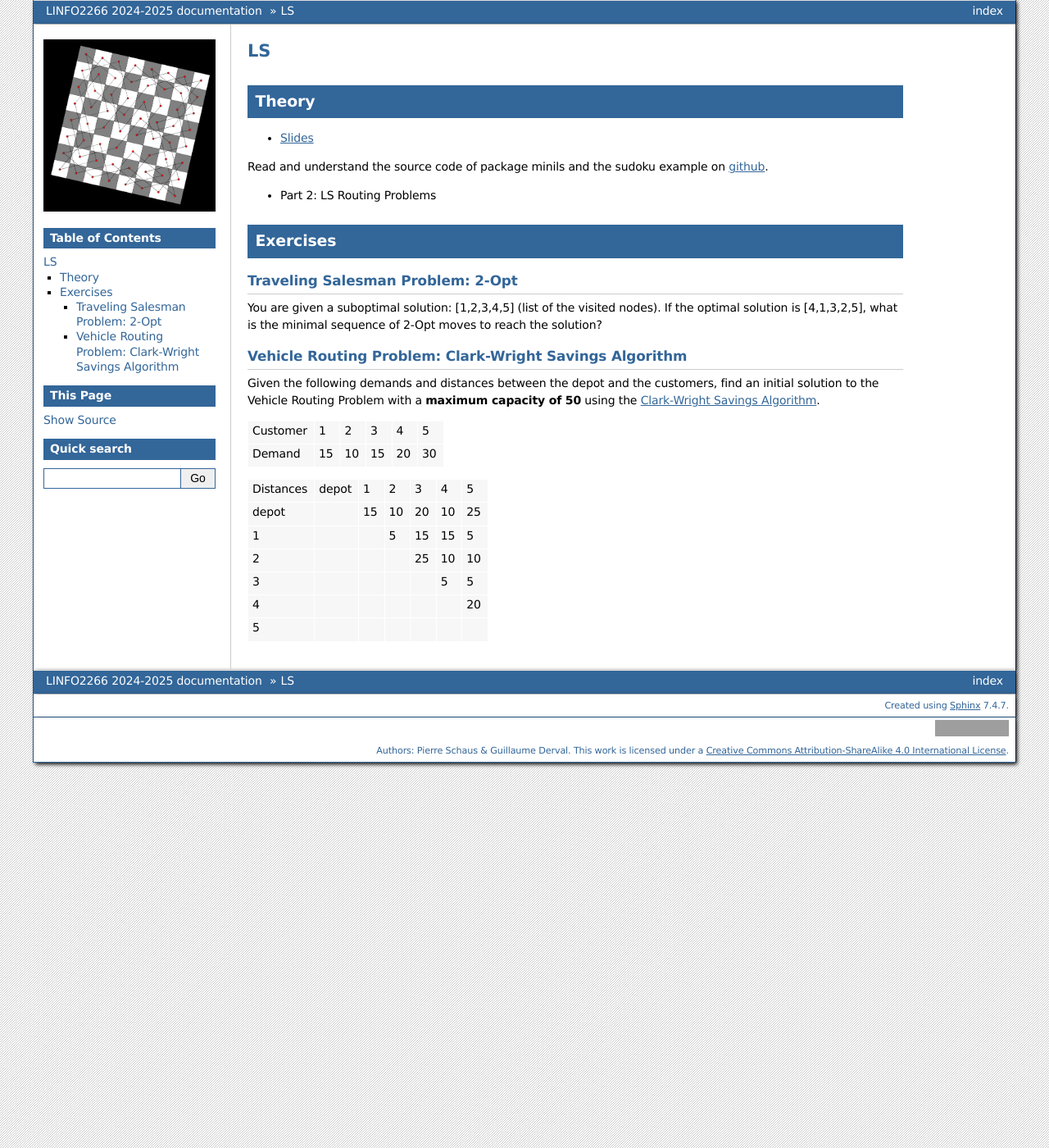
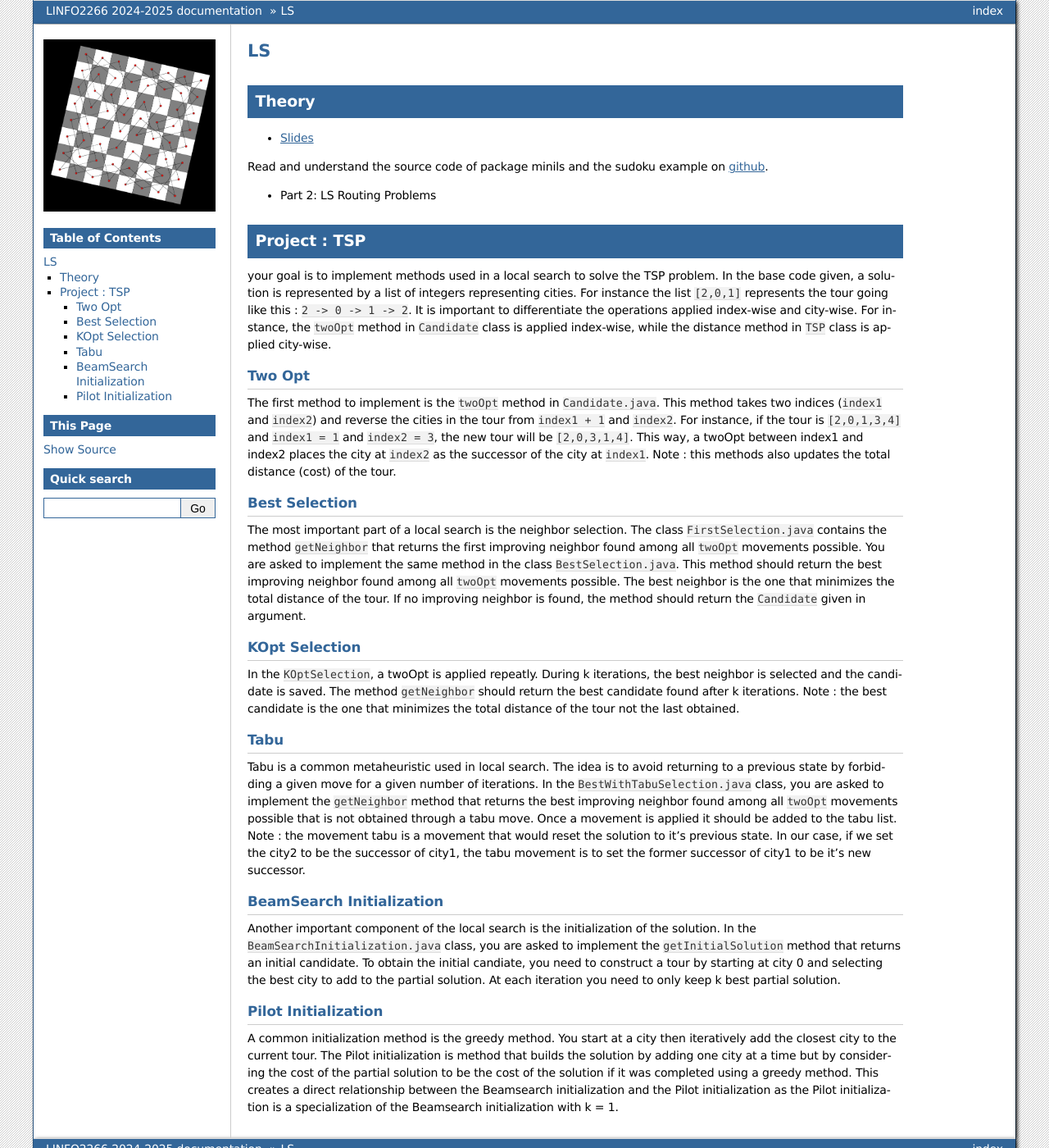
Before and after one commit to pschaus/linfo2266, a Sphinx documentation site: the page built from website/source/ls/index.rst, in a window 1280 px wide and 1400 px high. Shown: the whole window at 82% size. Built offline with Sphinx 7.4.7, drawn with Linux system fonts in a browser that asks for light colours; grey boxes are pictures that could not be loaded.

Commit message:
first draft

```diff
--- a/website/source/ls/index.rst
+++ b/website/source/ls/index.rst
@@ -16,31 +16,64 @@ Read and understand the source code of package minils and the sudoku example on
 
 * Part 2: LS Routing Problems
 
-Exercises
+Project : TSP
 =======================================
+your goal is to implement methods used in a local search to solve the TSP problem. In the base code given, a solution is represented by a list of integers representing cities. For instance the list ``[2,0,1]`` represents the tour going like this : ``2 -> 0 -> 1 -> 2``. It is important to differentiate the operations applied index-wise and city-wise. For instance, the ``twoOpt`` method in ``Candidate`` class is applied index-wise, while the distance method in ``TSP`` class is applied city-wise.
 
-Traveling Salesman Problem: 2-Opt
-"""""""""""""""""""""""""""""""""""""""
+Two Opt
+~~~~~~~~~~~~~~
 
-You are given a suboptimal solution: [1,2,3,4,5] (list of the visited nodes).
-If the optimal solution is [4,1,3,2,5], what is the minimal sequence of 2-Opt moves to reach the solution?
+The first method to implement is the ``twoOpt`` method in ``Candidate.java``. This method takes two indices (``index1`` and ``index2``) and reverse the cities in the tour from ``index1 + 1`` and ``index2``. For instance, if the tour is ``[2,0,1,3,4]`` and ``index1 = 1`` and ``index2 = 3``, the new tour will be ``[2,0,3,1,4]``. This way, a twoOpt between index1 and index2 places the city at ``index2`` as the successor of the city at ``index1``. Note : this methods also updates the total distance (cost) of the tour.
 
-Vehicle Routing Problem: Clark-Wright Savings Algorithm
-"""""""""""""""""""""""""""""""""""""""
+Best Selection
+~~~~~~~~~~~~~~
 
-Given the following demands and distances between the depot and the customers, find an initial solution to the Vehicle Routing Problem with a **maximum capacity of 50** using the `Clark-Wright Savings Algorithm <http://web.mit.edu/urban_or_book/www/book/chapter6/6.4.12.html>`_.
+The most important part of a local search is the neighbor selection. The class ``FirstSelection.java`` contains the method ``getNeighbor`` that returns the first improving neighbor found among all ``twoOpt`` movements possible. You are asked to implement the same method in the class ``BestSelection.java``. This method should return the best improving neighbor found among all ``twoOpt`` movements possible. The best neighbor is the one that minimizes the total distance of the tour. If no improving neighbor is found, the method should return the ``Candidate`` given in argument.
 
-======== == == == == ==
-Customer 1  2  3  4  5
-Demand   15 10 15 20 30
-======== == == == == ==
+KOpt Selection
+~~~~~~~~~~~~~~
 
-========= ===== == == == == ==
-Distances depot 1  2  3  4  5
-depot           15 10 20 10 25
-1                  5  15 15 5
-2                     25 10 10
-3                        5  5
-4                           20
-5
-========= ===== == == == == ==
+In the ``KOptSelection``, a twoOpt is applied repeatly. During k iterations, the best neighbor is selected and the candidate is saved. The method ``getNeighbor`` should return the best candidate found after k iterations. Note : the best candidate is the one that minimizes the total distance of the tour not the last obtained.
+
+Tabu
+~~~~~~~~
+
+Tabu is a common metaheuristic used in local search. The idea is to avoid returning to a previous state by forbidding a given move for a given number of iterations. In the ``BestWithTabuSelection.java`` class, you are asked to implement the ``getNeighbor`` method that returns the best improving neighbor found among all ``twoOpt`` movements possible that is not obtained through a tabu move. Once a movement is applied it should be added to the tabu list. Note : the movement tabu is a movement that would reset the solution to it's previous state. In our case, if we set the city2 to be the successor of city1, the tabu movement is to set the former successor of city1 to be it's new successor.
+
+BeamSearch Initialization
+~~~~~~~~~~~~~~~~~~~~~~~~~~~~
+
+Another important component of the local search is the initialization of the solution. In the ``BeamSearchInitialization.java`` class, you are asked to implement the ``getInitialSolution`` method that returns an initial candidate. To obtain the initial candiate, you need to construct a tour by starting at city 0 and selecting the best city to add to the partial solution. At each iteration you need to only keep k best partial solution.
+
+Pilot Initialization
+~~~~~~~~~~~~~~~~~~~~~~~~~~~~
+
+A common initialization method is the greedy method. You start at a city then iteratively add the closest city to the current tour. The Pilot initialization is method that builds the solution by adding one city at a time but by considering the cost of the partial solution to be the cost of the solution if it was completed using a greedy method. This creates a direct relationship between the Beamsearch initialization and the Pilot initialization as the Pilot initialization is a specialization of the Beamsearch initialization with k = 1.
+
+
+..
+    Traveling Salesman Problem: 2-Opt
+    """""""""""""""""""""""""""""""""""""""
+
+    You are given a suboptimal solution: [1,2,3,4,5] (list of the visited nodes).
+    If the optimal solution is [4,1,3,2,5], what is the minimal sequence of 2-Opt moves to reach the solution?
+
+    Vehicle Routing Problem: Clark-Wright Savings Algorithm
+    """""""""""""""""""""""""""""""""""""""
+
+    Given the following demands and distances between the depot and the customers, find an initial solution to the Vehicle Routing Problem with a **maximum capacity of 50** using the `Clark-Wright Savings Algorithm <http://web.mit.edu/urban_or_book/www/book/chapter6/6.4.12.html>`_.
+
+    ======== == == == == ==
+    Customer 1  2  3  4  5
+    Demand   15 10 15 20 30
+    ======== == == == == ==
+
+    ========= ===== == == == == ==
+    Distances depot 1  2  3  4  5
+    depot           15 10 20 10 25
+    1                  5  15 15 5
+    2                     25 10 10
+    3                        5  5
+    4                           20
+    5
+    ========= ===== == == == == ==
```
